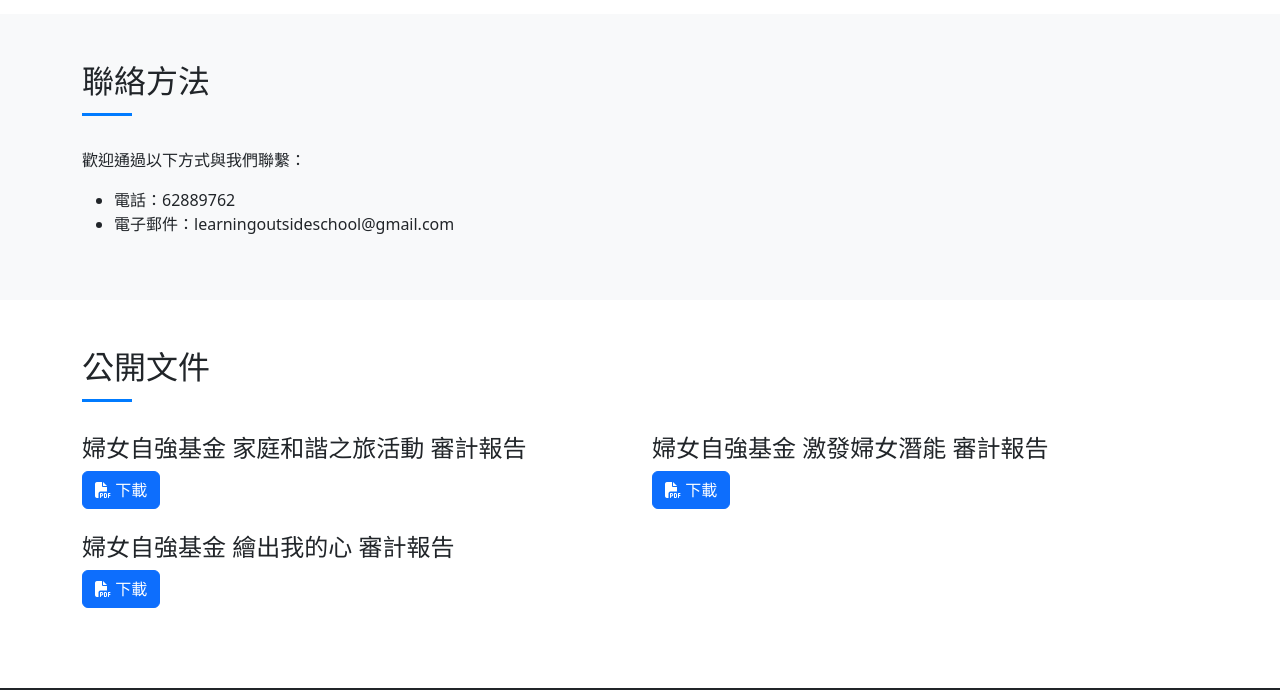
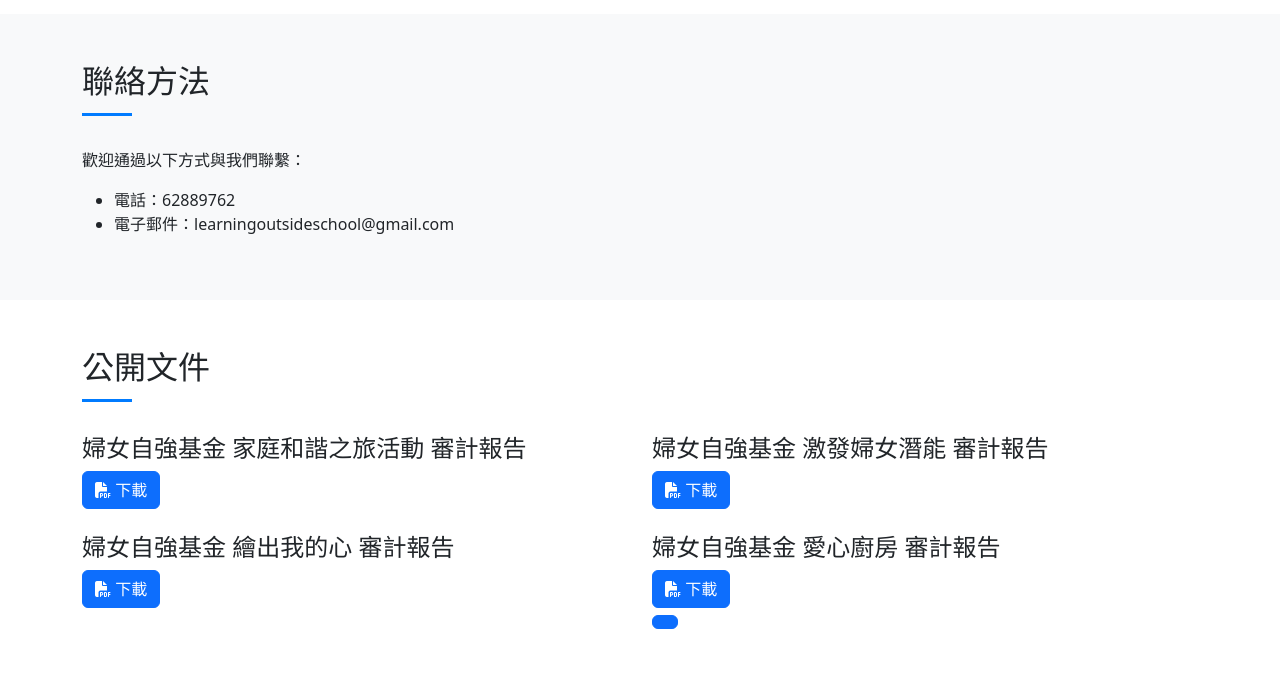
Before and after one commit to learningoutsideschool/learningoutsideschool, a plain HTML site: page index.html in a window 1280 px wide. Shown: the part 4553-5243 px from the top of the page. Drawn offline with nearby package versions, Linux system fonts and the light colour scheme.

Commit message:
Update index.html

```diff
--- a/index.html
+++ b/index.html
@@ -305,7 +305,7 @@
                             </a>
                         </div>
                     </div>
-                    <!-- New Card (Add This Block) -->
+                    <!-- 3rd Document -->
                     <div class="col-md-6">
                         <div class="document-card">
                             <h4>婦女自強基金 繪出我的心 審計報告</h4>
@@ -313,8 +313,17 @@
                                 <i class="fas fa-file-pdf"></i> 下載
                             </a>
                         </div>
-                    </div>
-                </div>
+                   </div>
+                   <!-- 4th Document (NEW) -->
+                   <div class="col-md-6">
+                       <div class="document-card">
+                           <h4>婦女自強基金 愛心廚房 審計報告</h4>
+                           <a href="jiayang-workshop/documents/婦女自強基金 [第四個文件名] 審計報告.pdf" target="_blank" class="btn btn-primary">
+                               <i class="fas fa-file-pdf"></i> 下載 </div>
+                           </a>
+                        </div>
+                   </div>
+               </div>
             </div>
         </section>
     </main>
```
